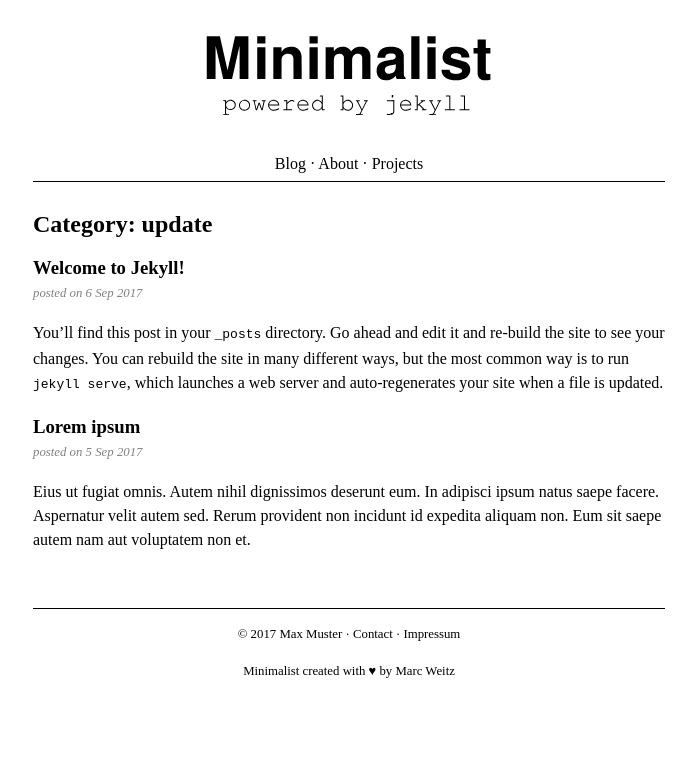
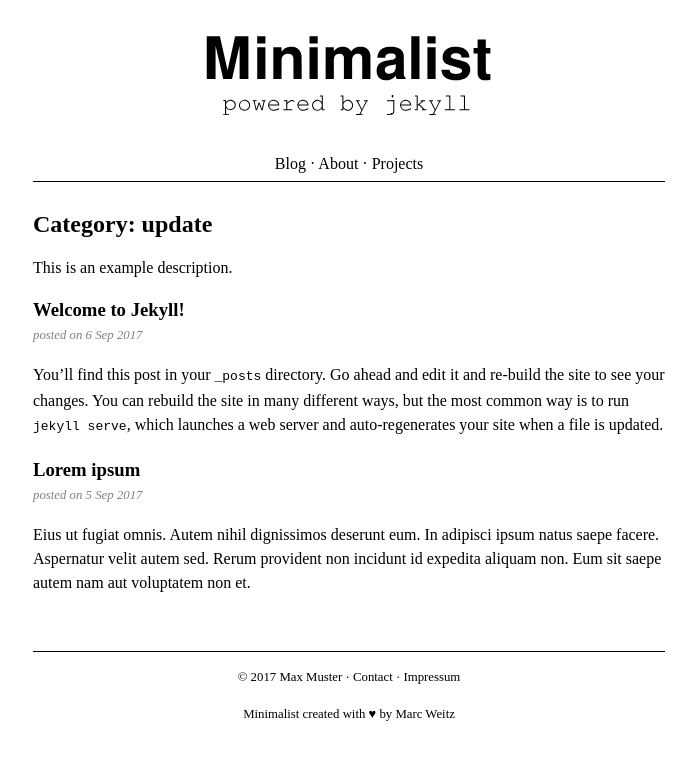
Before and after one commit to Trybnetic/minimalist, a Jekyll site: the page built from categories/update.md, in a window 1280 px wide. Shown: the top 760 px of the page, without its empty margins (291-987 px from the left). Built offline with Jekyll 4.4.1, drawn with Linux system fonts in a browser that asks for light colours.

Commit message:
adds optional category description (fixes #19)

```diff
--- a/_layouts/category.html
+++ b/_layouts/category.html
@@ -7,6 +7,10 @@
 		{% include nav.html %}
 		<div id="content-left">
       <h2>Category: {{page.category}}</h2>
+      {% assign content = page.content | strip_newlines %}
+      {% if content != ""  %}
+        {{content}}
+      {% endif %}
       {% for post in site.categories[page.category] %}
         <div id="post-short">
           <a href="{{site.url}}{{site.baseurl}}{{post.url}}">
--- a/categories/update.md
+++ b/categories/update.md
@@ -3,3 +3,4 @@
 category: update
 permalink: /categories/update/
 ---
+This is an example description.
```
